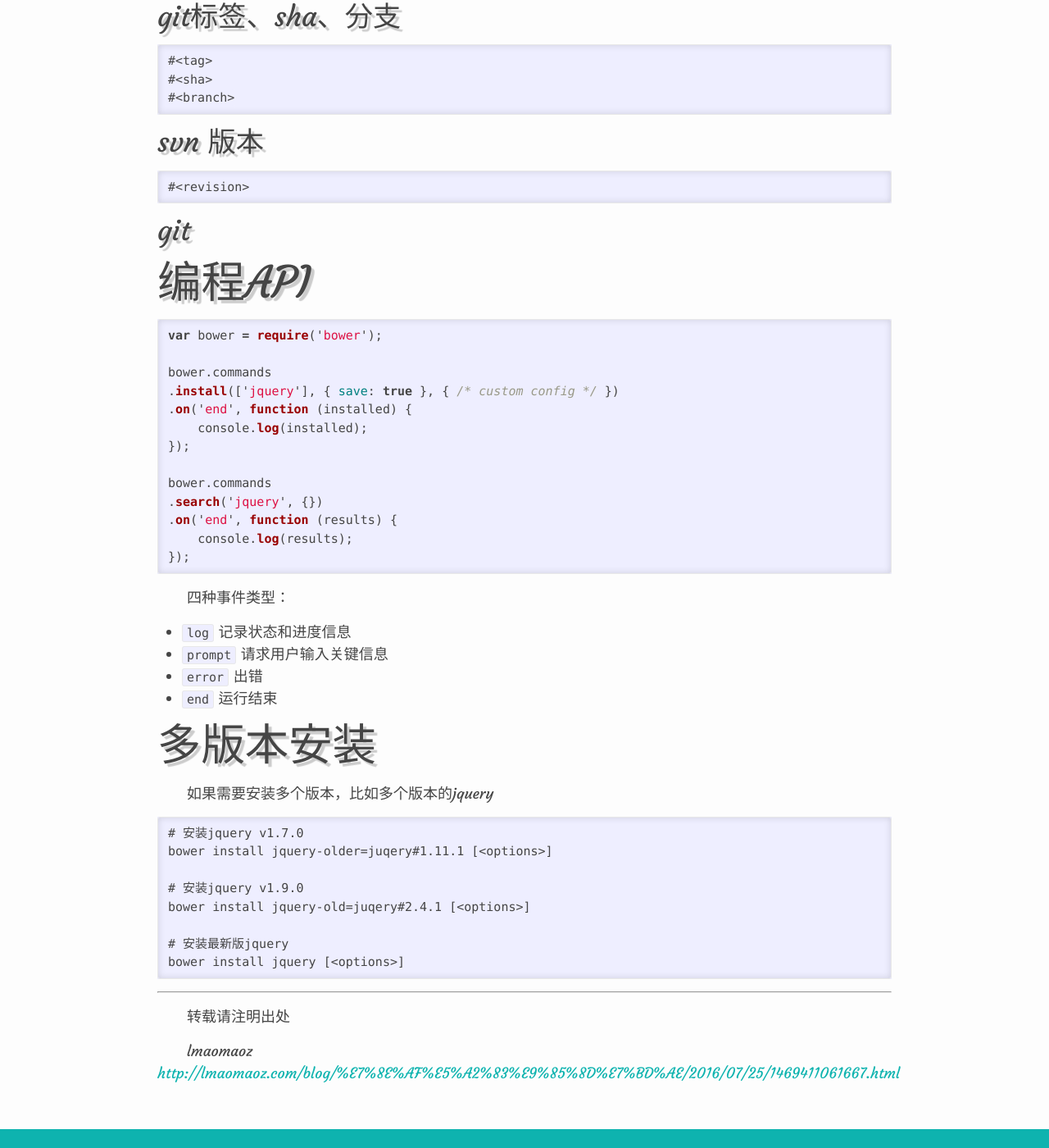
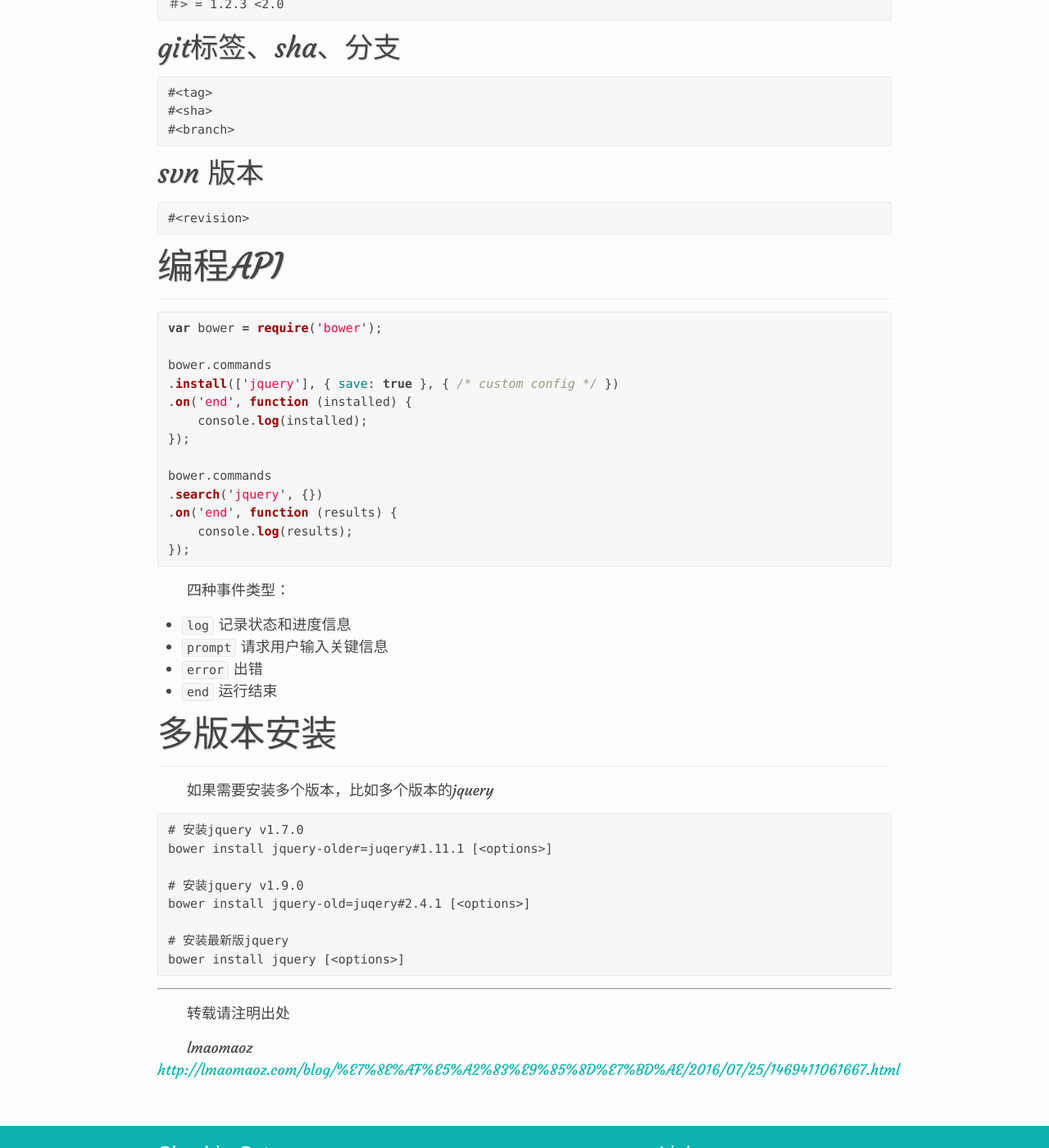
Before and after one commit to CheshireJCat/blog2, a Jekyll site: the page built from _posts/2016-7-25-1469411061667.markdown, in a window 1280 px wide and 1400 px high, scrolled down 5978 px. Shown: the whole window at 82% size. Built offline with Jekyll 4.4.1, drawn with Linux system fonts in a browser that asks for light colours; comment, search, counter and statistics services are not loaded.

Commit message:
change style

````diff
--- a/_posts/2016-7-25-1469411061667.markdown
+++ b/_posts/2016-7-25-1469411061667.markdown
@@ -7,7 +7,7 @@ tags: 命令行 库管理 环境配置
 ---
 bower，说的简单点就是前端资源管理器，比如应用中需要用到`bootstrap`库，以前， 可能会去官网或者静态资源库等地方查看版本、然后下载。使用bower，只需要一条命令行`bower install bootstrap`,就可以自动下载，甚至可以加上`#3.0.0`，直接下载需要的版本，当然功能不止如此。
 
-## 安装
+### 安装
 
 先查看一下版本
 
@@ -22,7 +22,7 @@ bower -v
 npm install bower
 ```
 
-## 准备
+### 准备
 
 #### 新建配置文件
 
@@ -86,7 +86,7 @@ bower uninstall <package>
 bower prune
 ```
 
-## 缓存
+### 缓存
 
 #### 列出缓存
 
@@ -114,7 +114,7 @@ bower cache clean <name>#<version> [<name>#<version> ..]
 bower install <package> --offline
 ```
 
-## 信息查看
+### 信息查看
 
 #### 列出清单
 
@@ -174,7 +174,7 @@ bower login
 //-t, --token 通过身份令牌而不是用户名和密码登录
 ```
 
-## 可选参数
+### 可选参数
 
 #### force
 
@@ -231,7 +231,7 @@ bower login
 -V，--verbose
 ```
 
-## <package>可选项
+### <package>可选项
 
 #### 包名
 
@@ -274,7 +274,7 @@ http://example.com/package.zip（内容将被解压）
 http://example.com/package.tar（内容将被解压）
 ```
 
-## <package>可选项
+### <package>可选项
 
 #### 版本
 
@@ -305,9 +305,7 @@ http://example.com/package.tar（内容将被解压）
 #<revision>
 ```
 
-#### git
-
-## 编程API
+### 编程API
 
 ```javascript
 var bower = require('bower');
@@ -332,9 +330,10 @@ bower.commands
 * `error` 出错
 * `end` 运行结束
 
-## 多版本安装
+### 多版本安装
 
 如果需要安装多个版本，比如多个版本的jquery
+
 ```
 # 安装jquery v1.7.0
 bower install jquery-older=juqery#1.11.1 [<options>]
--- a/_sass/_base.scss
+++ b/_sass/_base.scss
@@ -132,7 +132,7 @@ code {
     font-size: 15px;
     border: 1px solid $grey-color-light;
     border-radius: 3px;
-    background-color: #eef;
+    background-color: #f7f7f7;
 }
 
 code {
--- a/_sass/_syntax-highlighting.scss
+++ b/_sass/_syntax-highlighting.scss
@@ -6,7 +6,7 @@
     @extend %vertical-rhythm;
 
     .highlighter-rouge & {
-      background: #eef;
+      background: #f7f7f7;
     }
 
     .c     { color: #998; font-style: italic } // Comment
--- a/css/blog.scss
+++ b/css/blog.scss
@@ -7,7 +7,7 @@
 
 .blog-header {
   border-bottom: 1px solid #ddd;
-  font-family: 微软雅黑,Arial, serif;
+  font-family: "Helvetica Neue", Helvetica, "Segoe UI",Arial, serif;
 }
 
 .blog-info > span {
@@ -32,10 +32,15 @@
     font-style: normal;
   }
   h1, h2, h3, h4, h5, h6 {
-    text-shadow: 4px 4px 1px #ccc;
+    text-shadow: 1px 1px 1px #ccc;
+  }
+  h1,h2,h3{
+    border-bottom: 1px solid #eee;
+    padding-bottom: 15px;
+    margin-bottom: 15px
   }
   pre, > code {
-    box-shadow: 0 0 9px 0 rgb(206, 206, 222) inset;
+    //box-shadow: 0 0 9px 0 rgb(206, 206, 222) inset;
     font-family: Consolas,monospace;
   }
 }
````
